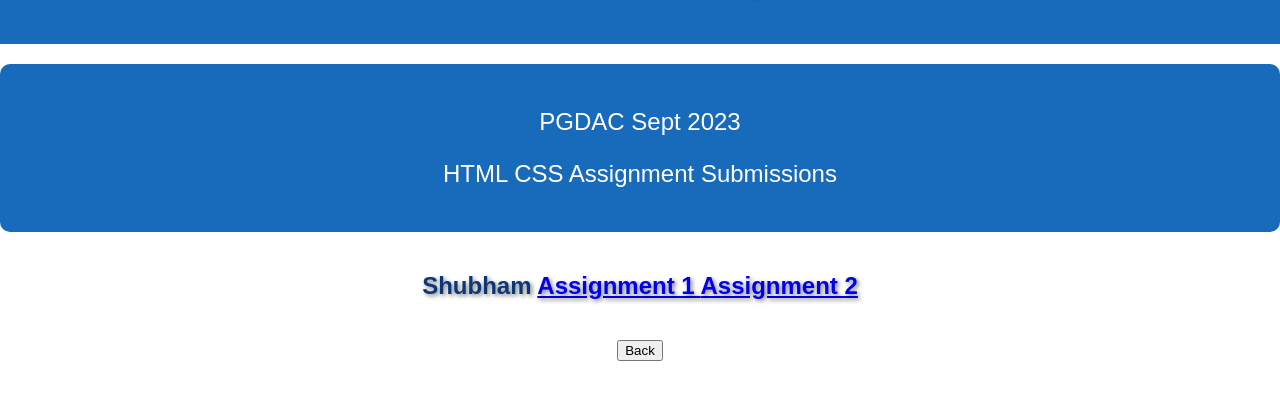
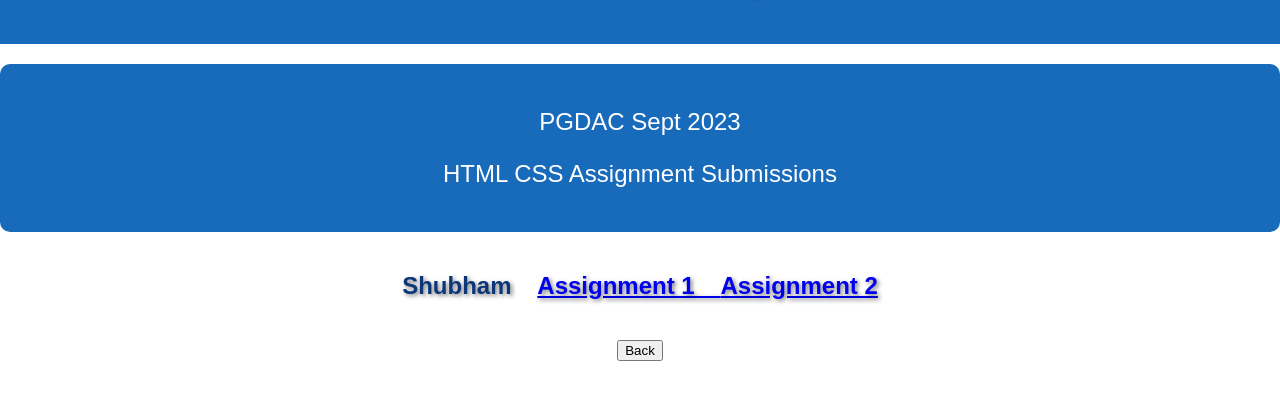
Before and after one commit to AbhishekSoftPoly/CDAC-htmlCSSAssignSept23, a plain HTML site: page htmlassign/htmlassign.html in a window 1280 px wide. Shown: the part 149-548 px from the top of the page. Drawn offline with Linux system fonts and the light colour scheme.

```diff
--- a/htmlassign/htmlassign.html
+++ b/htmlassign/htmlassign.html
@@ -64,8 +64,8 @@
     </div>
 
     <div >
-        <h5>Shubham <a href="./Shubham/assign1.html">Assignment 1
-                    <a href="./Shubham/assign2.html">Assignment 2
+        <h5>Shubham   &nbsp;&nbsp; <a href="./Shubham/assign1.html">  Assignment 1
+                      &nbsp;&nbsp; <a href="./Shubham/assign2.html"> Assignment 2
         </a></h5>
 
     </div>
```
Also changed, not shown: index.html (+1 -1 lines).
